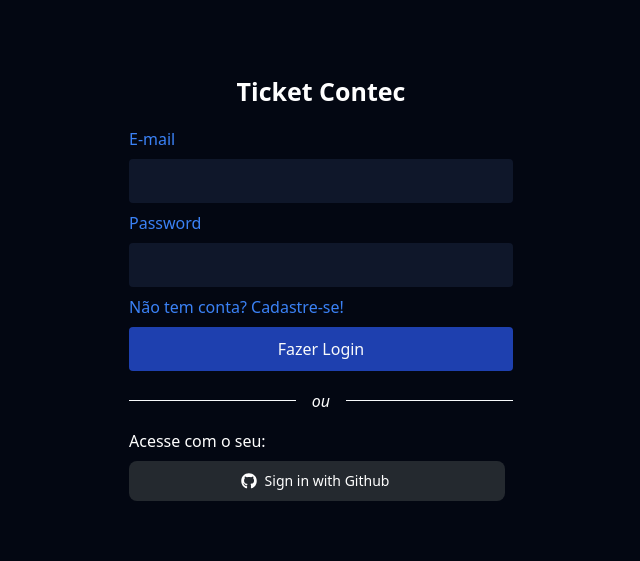
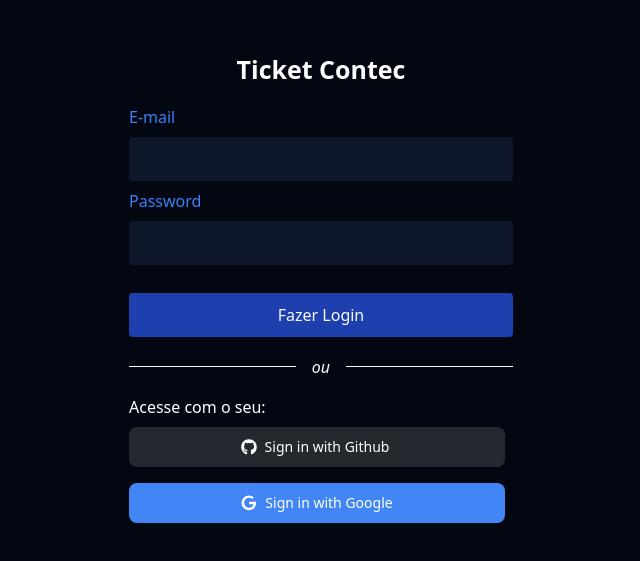
Before and after one commit to nelsoneto/contec, a Next.js app in the folder ticket/: page / in a window 1280 px wide. Shown: the part 117-678 px from the top of the page, without its empty margins (319-959 px from the left). Built offline with nearby package versions, Linux system fonts and the light colour scheme; no server answers.

Commit message:
google provider add

```diff
--- a/ticket/next.config.js
+++ b/ticket/next.config.js
@@ -1,6 +1,9 @@
 /** @type {import('next').NextConfig} */
 const nextConfig = {
   reactStrictMode: true,
-}
+  images: {
+    domains: ["avatars.githubusercontent.com"],
+  },
+};
 
-module.exports = nextConfig
+module.exports = nextConfig;
--- a/ticket/src/pages/api/auth/[...nextauth].ts
+++ b/ticket/src/pages/api/auth/[...nextauth].ts
@@ -1,5 +1,6 @@
 import NextAuth from "next-auth";
 import GithubProvider from "next-auth/providers/github";
+import GoogleProvider from "next-auth/providers/google";
 import CredentialsProvider from "next-auth/providers/credentials";
 
 type ICredentials = {
@@ -14,6 +15,10 @@
     GithubProvider({
       clientId: process.env.GITHUB_ID,
       clientSecret: process.env.GITHUB_SECRET,
+    }),
+    GoogleProvider({
+      clientId: process.env.GOOGLE_CLIENT_ID,
+      clientSecret: process.env.GOOGLE_CLIENTE_SECRET,
     }),
     CredentialsProvider({
       name: "Credentials",
--- a/ticket/src/pages/dashboard.tsx
+++ b/ticket/src/pages/dashboard.tsx
@@ -1,19 +1,24 @@
 import { GetServerSideProps } from "next";
 import { getSession, signOut, useSession } from "next-auth/react";
+import Image from "next/image";
 
 export default function Dashboard() {
   const { data: session } = useSession();
+  console.log(session);
+
   return (
     <section className="flex items-center justify-center h-[100vh]">
       <div className="flex flex-col items-center">
         <h2 className="m-[1rem] font-extrabold text-[30px]">Dashboard</h2>
         <div className="flex flex-wrap">
           <div className="">
-            <img
-              className="rounded-full w-[80px] h-[80px]"
-              src="https://avatars.githubusercontent.com/u/86265413?v=4"
+            {/* <Image
+              className="rounded-full w-[80px]"
+              src={session.user.image}
+              width="200"
+              height="200"
               alt="user avatar"
-            />
+            /> */}
           </div>
           <div className="flex flex-col ml-6 justify-center">
             <h2> {session?.user?.name}</h2>
--- a/ticket/src/pages/index.tsx
+++ b/ticket/src/pages/index.tsx
@@ -50,7 +50,7 @@
               onChange={InputValue}
             />
           </div>
-          <div className="flex flex-col gap-2">
+          <div className="flex flex-col gap-2 mb-3">
             <label htmlFor="password">Password</label>
             <input
               type="password"
@@ -60,9 +60,9 @@
             />
           </div>
           <div>
-            <p>
+            {/* <p>
               Não tem conta? <span>Cadastre-se!</span>
-            </p>
+            </p> */}
           </div>
           <button
             type="submit"
@@ -80,7 +80,7 @@
           <button
             onClick={() => signIn("github")}
             type="button"
-            className="flex justify-center text-white bg-[#24292F] hover:bg-[#24292F]/90 focus:ring-4 focus:outline-none focus:ring-[#24292F]/50 font-medium rounded-lg text-sm px-5 py-2.5 text-center inline-flex items-center dark:focus:ring-gray-500 dark:hover:bg-[#050708]/30 mr-2 mb-2"
+            className="justify-center text-white bg-[#24292F] hover:bg-[#24292F]/90 focus:ring-4 focus:outline-none focus:ring-[#24292F]/50 font-medium rounded-lg text-sm px-5 py-2.5 text-center inline-flex items-center dark:focus:ring-gray-500 dark:hover:bg-[#050708]/30 mr-2 mb-2"
           >
             <svg
               className="w-4 h-4 mr-2 -ml-1"
@@ -98,6 +98,26 @@
               ></path>
             </svg>
             Sign in with Github
+          </button>
+          <button
+            onClick={() => signIn("google")}
+            type="button"
+            className="justify-center text-white bg-[#4285F4] hover:bg-[#4285F4]/90 focus:ring-4 focus:outline-none focus:ring-[#4285F4]/50 font-medium rounded-lg text-sm px-5 py-2.5 text-center inline-flex items-center dark:focus:ring-[#4285F4]/55 mr-2 mb-2"
+          >
+            <svg
+              className="w-4 h-4 mr-2"
+              aria-hidden="true"
+              xmlns="http://www.w3.org/2000/svg"
+              fill="currentColor"
+              viewBox="0 0 18 19"
+            >
+              <path
+                fill="evenodd"
+                d="M8.842 18.083a8.8 8.8 0 0 1-8.65-8.948 8.841 8.841 0 0 1 8.8-8.652h.153a8.464 8.464 0 0 1 5.7 2.257l-2.193 2.038A5.27 5.27 0 0 0 9.09 3.4a5.882 5.882 0 0 0-.2 11.76h.124a5.091 5.091 0 0 0 5.248-4.057L14.3 11H9V8h8.34c.066.543.095 1.09.088 1.636-.086 5.053-3.463 8.449-8.4 8.449l-.186-.002Z"
+                clipRule="evenodd"
+              />
+            </svg>{" "}
+            Sign in with Google
           </button>
         </form>
       </div>
```
